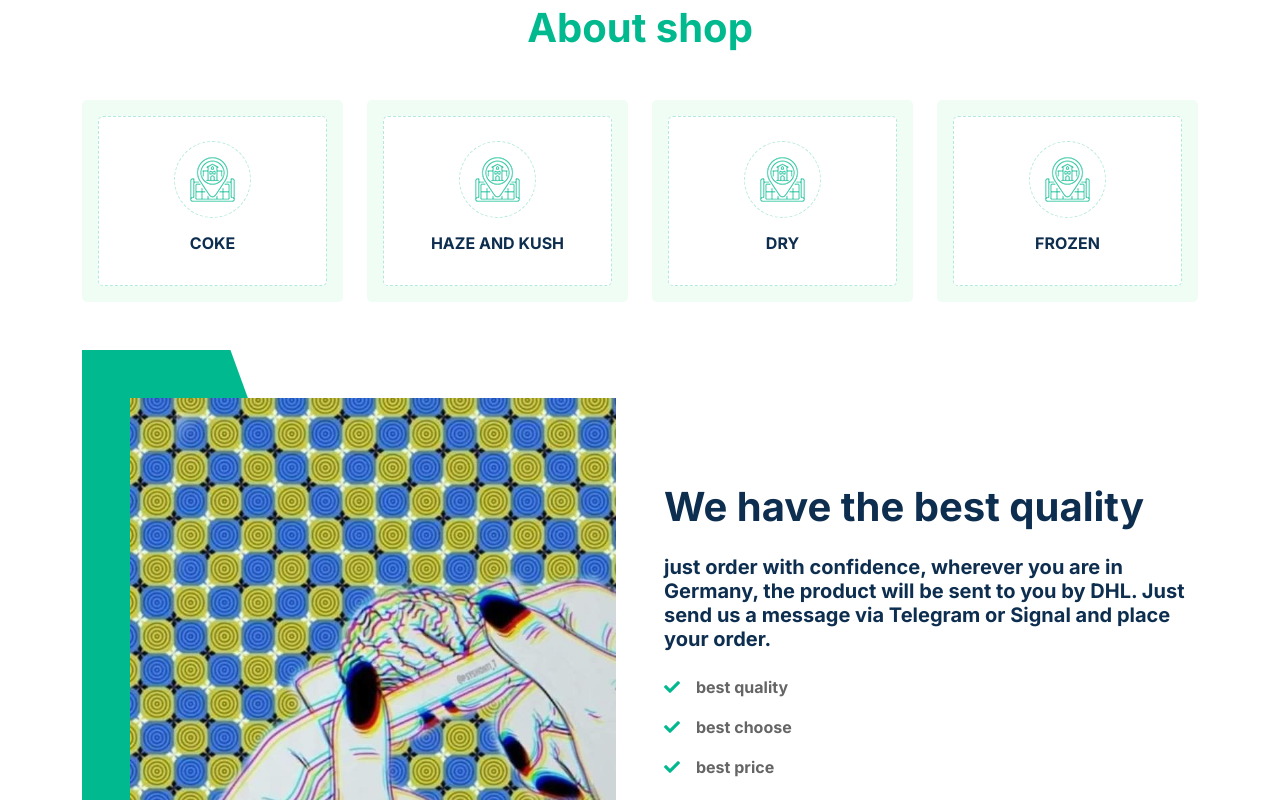
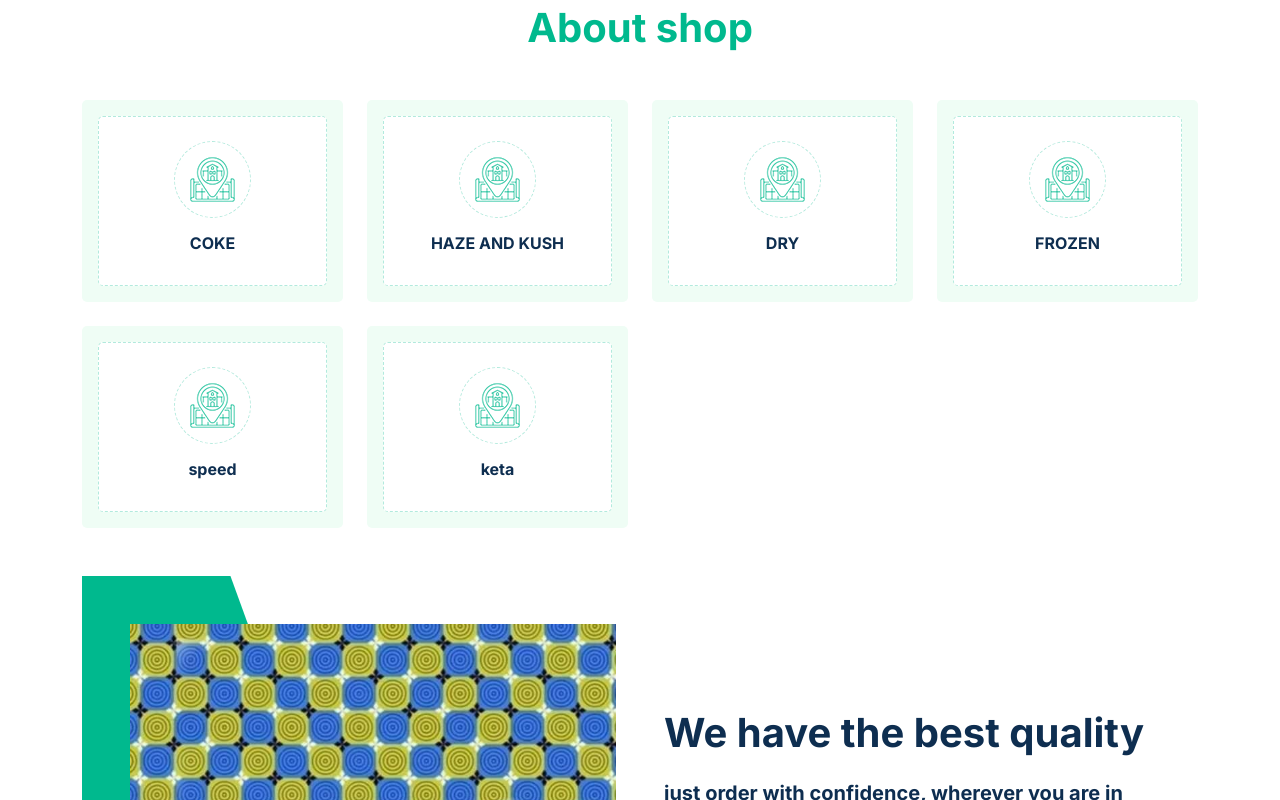
Before and after one commit to erfan-you/chicken-shop, a plain HTML site: page index.html in a window 1280 px wide. Shown: the part 764-1564 px from the top of the page. Drawn offline with nearby package versions, Linux system fonts and the light colour scheme.

Commit message:
index.html

```diff
--- a/index.html
+++ b/index.html
@@ -77,7 +77,7 @@
         <div class="container-fluid header bg-white p-0">
             <div class="row g-0 align-items-center flex-column-reverse flex-md-row">
                 <div class="col-md-6 p-5 mt-lg-5">
-                    <h1 class="display-5 animated fadeIn mb-4">welcome to the <span class="text-primary">Chicken shop</span> This shop operates throughout Germany</h1>
+                    <h1 class="display-5 animated fadeIn mb-4">Welcome to the <span class="text-primary">Chicken shop</span> this shop operates throughout Germany</h1>
                     <a href="#contact" class="btn btn-primary py-3 px-5 me-3 animated fadeIn">Contact us</a>
                 </div>
                 <div class="col-md-6 animated fadeIn">
@@ -140,6 +140,26 @@
                                     <img class="img-fluid" src="img/icon-housing.png" alt="Icon">
                                 </div>
                                 <h6>FROZEN</h6>
+                            </div>
+                        </a>
+                </div>
+                     <div class="col-lg-3 col-sm-6 wow fadeInUp" data-wow-delay="0.7s">
+                        <a class="cat-item d-block bg-light text-center rounded p-3" href="#speed">
+                            <div class="rounded p-4">
+                                <div class="icon mb-3">
+                                    <img class="img-fluid" src="img/icon-housing.png" alt="Icon">
+                                </div>
+                                <h6>speed</h6>
+                            </div>
+                        </a>
+                </div>
+                     <div class="col-lg-3 col-sm-6 wow fadeInUp" data-wow-delay="0.7s">
+                        <a class="cat-item d-block bg-light text-center rounded p-3" href="#keta">
+                            <div class="rounded p-4">
+                                <div class="icon mb-3">
+                                    <img class="img-fluid" src="img/icon-housing.png" alt="Icon">
+                                </div>
+                                <h6>keta</h6>
                             </div>
                         </a>
                 </div>
@@ -251,7 +271,7 @@
                                     </div>
                                 </div>
                             </div>
-                            <div class="col-lg-4 col-md-6 wow fadeInUp" data-wow-delay="0.3s">
+                            <div class="col-lg-4 col-md-6 wow fadeInUp" data-wow-delay="0.3s" id="speed">
                                 <div class="property-item rounded overflow-hidden">
                                     <div class="position-relative overflow-hidden">
                                         <a href="#contact"><img class="img-fluid" src="./img/product5.jpg" alt=""></a>
@@ -267,7 +287,7 @@
                                     </div>
                                 </div>
                             </div>
-                            <div class="col-lg-4 col-md-6 wow fadeInUp" data-wow-delay="0.3s">
+                            <div class="col-lg-4 col-md-6 wow fadeInUp" data-wow-delay="0.3s" id="keta">
                                 <div class="property-item rounded overflow-hidden">
                                     <div class="position-relative overflow-hidden">
                                         <a href="#contact"><img class="img-fluid" src="./img/product6.JPG" alt=""></a>
```
